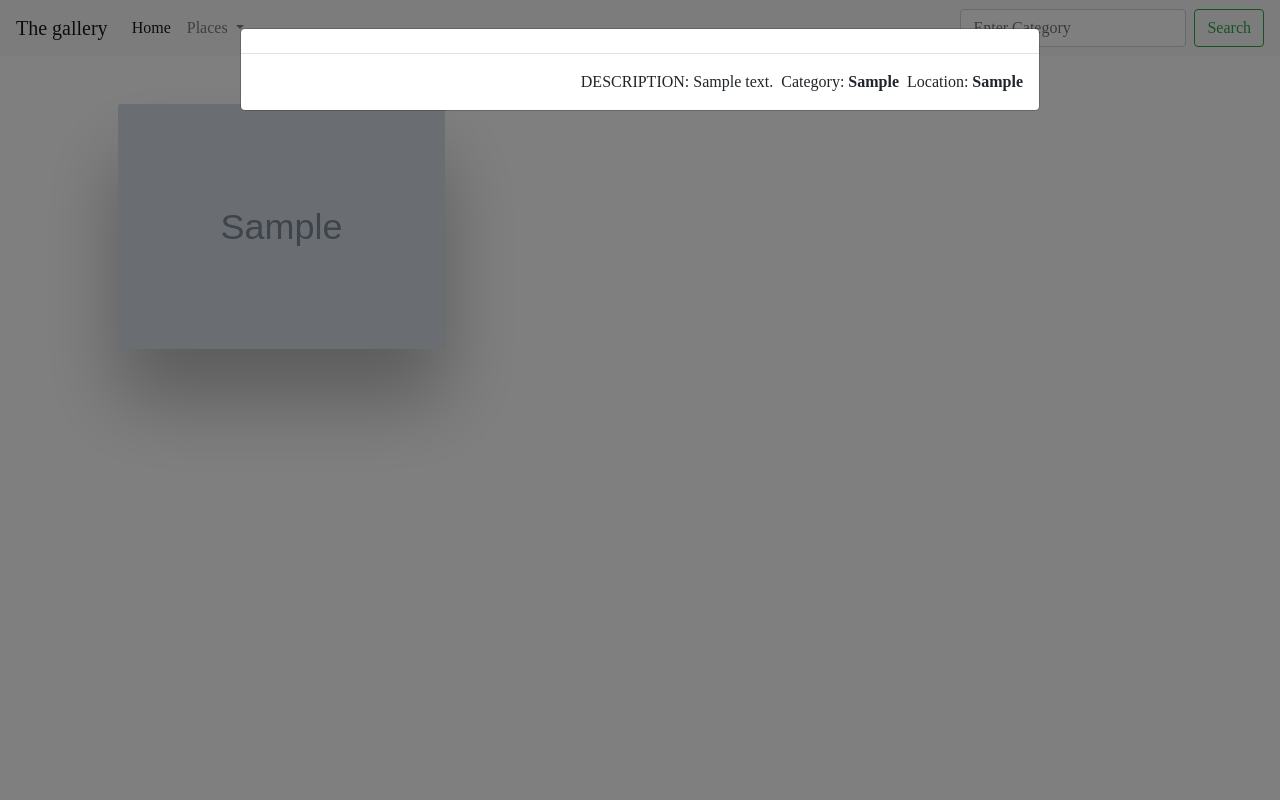
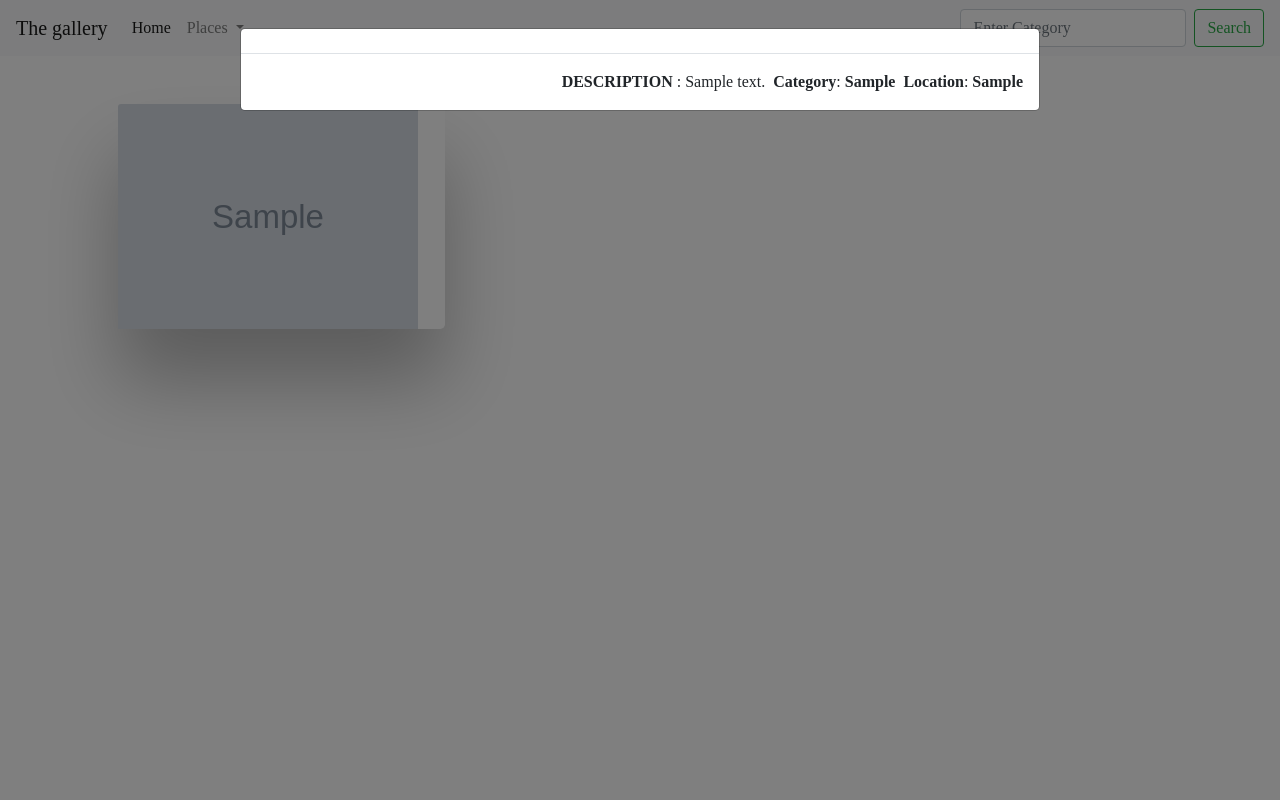
Before and after one commit to JeromeMberia/gallery_test, a Django app: page /location/1 in a window 1280 px wide, after a click that opens the changed part. Run offline with Django 3.2, Linux system fonts and the light colour scheme; tables that the repository leaves empty hold one stand-in row (values such as "Sample post"); grey boxes marked "Sample" are stand-in pictures; some libraries are stand-ins or nearby versions.

Commit message:
Adding styling

```diff
--- a/app_gallery/templates/location.html
+++ b/app_gallery/templates/location.html
@@ -8,7 +8,7 @@
         <div class="quote">
             <a href="#" data-target="#modalIMG" data-toggle="modal" class="color-gray-darker c6 td-hover-none">
                 <div class="ba-0 ds-1">
-                    <img alt="Card image cap" class="card-img-top" src="{{one_image.image.url}}" />
+                    <img alt="Card image cap" class="card-img-top" src="{{one_image.image.url}}" style="width: 300px;">
                 </div>
             </a>
         </div>
@@ -21,13 +21,22 @@
                     </div>
                     <div class="modal-footer">
                         <p>
-                            DESCRIPTION: {{one_image.description}}</span>
+                            <strong>DESCRIPTION </strong>
+                            : {{one_image.description}}</span>
                         </p>
+                        <br>
                         <p>
-                            Category: <span style="font-weight:bolder;">{{one_image.category}}</span>
+                            <strong>Category</strong>:
+                            <span style="font-weight:bolder;">
+                                {{one_image.category}}
+                            </span>
                         </p>
+                        <br>
                         <p>
-                            Location:  <span style="font-weight:bolder;">{{one_image.location}}</span>
+                            <strong>Location</strong>:
+                            <span style="font-weight:bolder;">
+                                {{one_image.location}}
+                            </span>
                         </p>
                     </div>
                 </div>
--- a/app_gallery/templates/search.html
+++ b/app_gallery/templates/search.html
@@ -12,7 +12,7 @@
         <div class="quote">
             <a href="/image/{{one_image.category.category}}/{{one_image.id}}" data-target="#modalIMG" data-toggle="modal" class="color-gray-darker c6 td-hover-none">
                 <div class="ba-0 ds-1">
-                    <img alt="Card image cap" class="card-img-top" src="{{one_image.image.url}}">
+                    <img alt="Card image cap" class="card-img-top" src="{{one_image.image.url}}" style="width: 300px;">
                 </div>
             </a>
         </div>
```
Also changed, not shown: app_gallery/templates/gallery.html (+6 -4 lines), app_gallery/templates/pic.html (+6 -4 lines).
